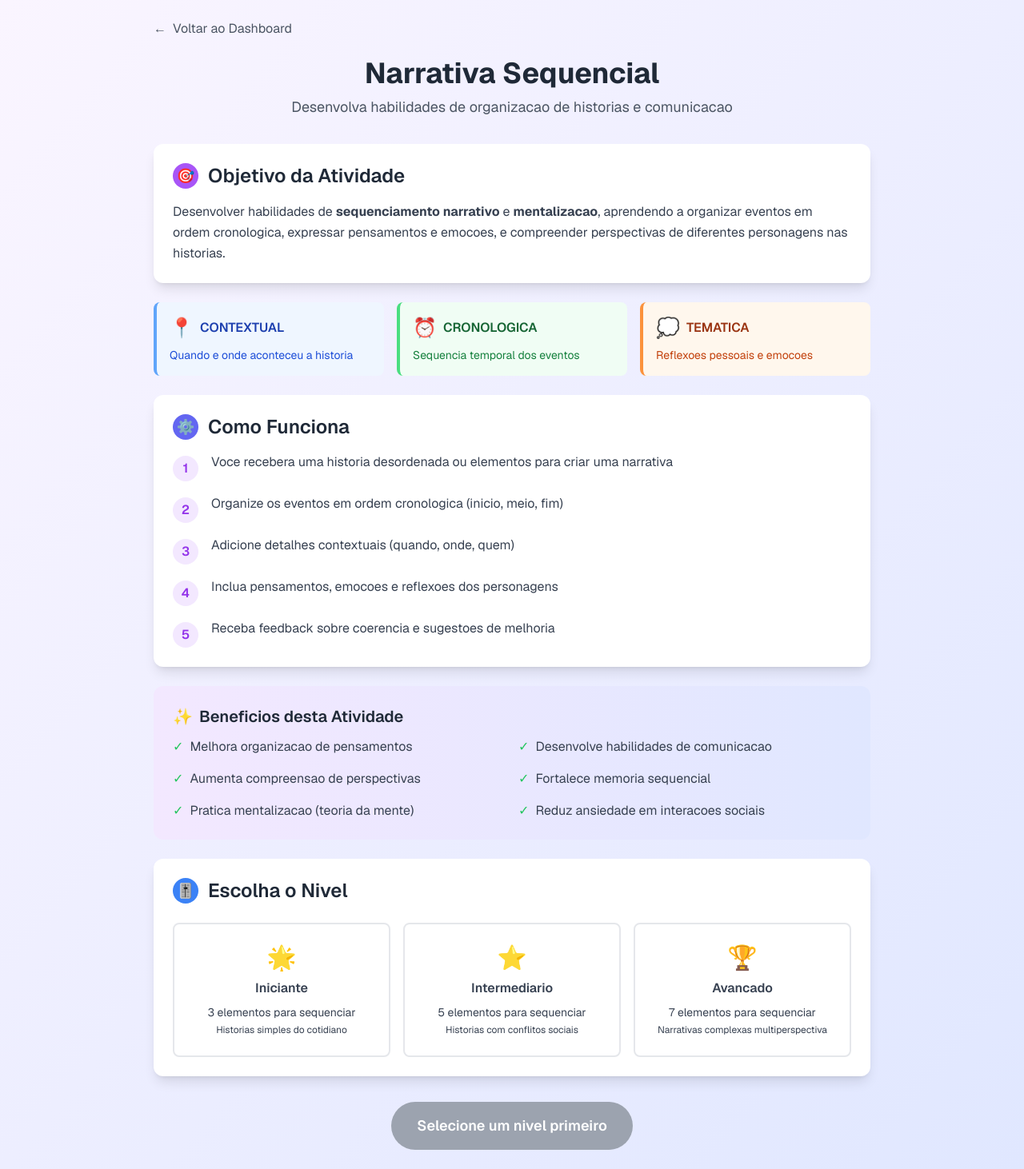
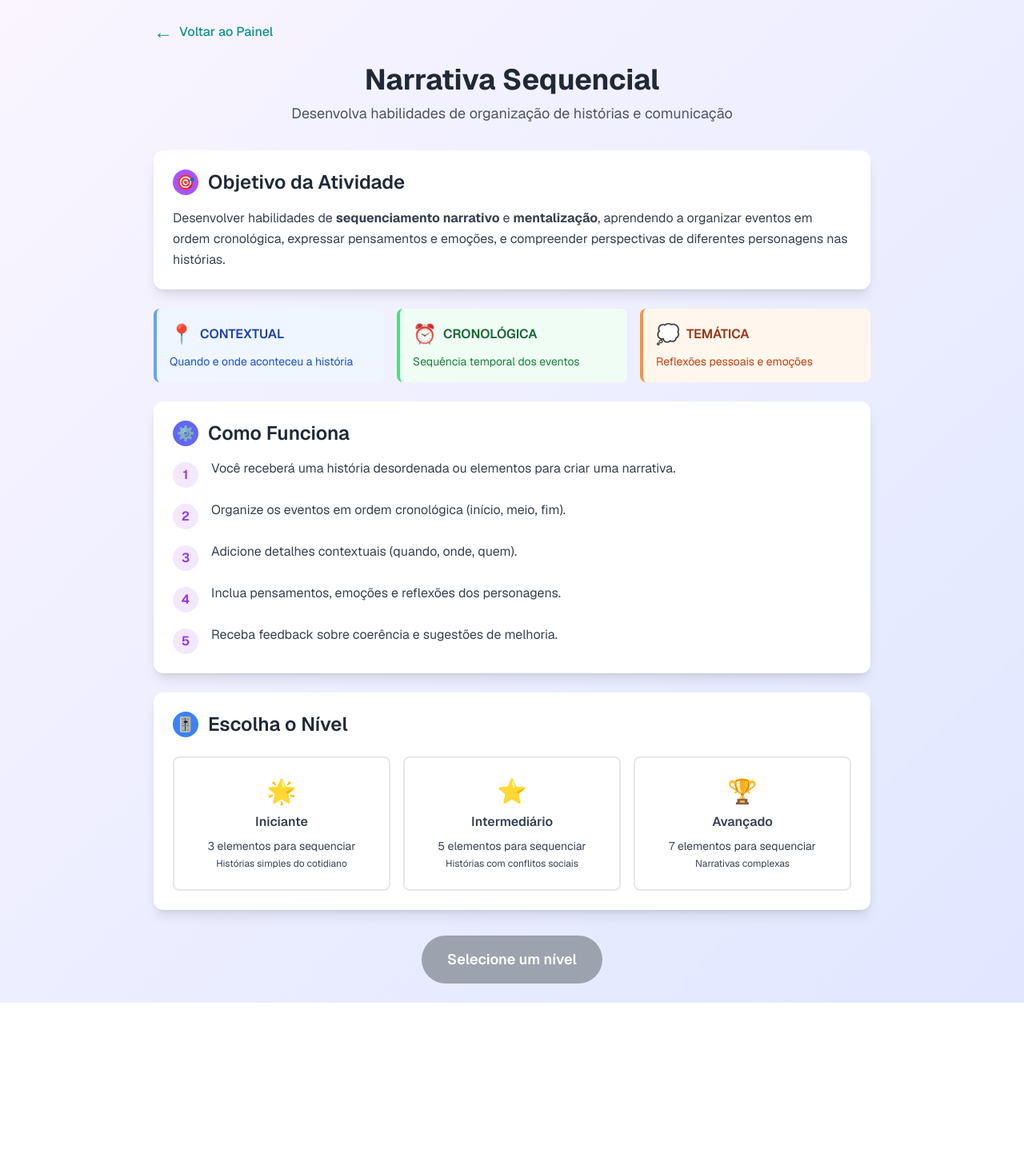
Before and after one commit to ClaudemirWork/teaplus-working, a Next.js app: page /sequential-narrative in a window 1280 px wide. Shown: the whole page at 80% size. After the commit the page ends 1254 px from the top, so only its background shows below. Built offline with nearby package versions, Linux system fonts and the light colour scheme.

Commit message:
Update page.tsx correção do menu voltar na seleção de narrativa sequencial.

```diff
--- a/app/sequential-narrative/page.tsx
+++ b/app/sequential-narrative/page.tsx
@@ -2,6 +2,7 @@
 
 import { useState } from 'react';
 import { useRouter } from 'next/navigation';
+import Link from 'next/link'; // Importado para navegação correta
 
 export default function SequentialNarrative() {
   const router = useRouter();
@@ -16,21 +17,21 @@ export default function SequentialNarrative() {
   return (
     <div className="min-h-screen bg-gradient-to-br from-purple-50 to-indigo-100 p-6">
       <div className="max-w-4xl mx-auto">
-        {/* Botao Voltar - Topo */}
+        {/* Botão Voltar - Corrigido */}
         <div className="mb-6">
-          <button
-            onClick={() => router.push('/combined')}
-            className="flex items-center text-gray-600 hover:text-gray-800 transition-colors"
+          <Link
+            href="/dashboard"
+            className="flex items-center text-teal-600 hover:text-teal-700 transition-colors font-medium"
           >
-            <span className="mr-2">←</span>
-            Voltar ao Dashboard
-          </button>
+            <span className="text-2xl mr-2">←</span>
+            Voltar ao Painel
+          </Link>
         </div>
 
         {/* Header */}
         <div className="text-center mb-8">
           <h1 className="text-4xl font-bold text-gray-800 mb-2">Narrativa Sequencial</h1>
-          <p className="text-lg text-gray-600">Desenvolva habilidades de organizacao de historias e comunicacao</p>
+          <p className="text-lg text-gray-600">Desenvolva habilidades de organização de histórias e comunicação</p>
         </div>
 
         {/* Objetivo da Atividade */}
@@ -42,36 +43,36 @@ export default function SequentialNarrative() {
             <h2 className="text-2xl font-semibold text-gray-800">Objetivo da Atividade</h2>
           </div>
           <p className="text-gray-700 leading-relaxed">
-            Desenvolver habilidades de <strong>sequenciamento narrativo</strong> e <strong>mentalizacao</strong>,
-            aprendendo a organizar eventos em ordem cronologica, expressar pensamentos e emocoes,
-            e compreender perspectivas de diferentes personagens nas historias.
+            Desenvolver habilidades de <strong>sequenciamento narrativo</strong> e <strong>mentalização</strong>,
+            aprendendo a organizar eventos em ordem cronológica, expressar pensamentos e emoções,
+            e compreender perspectivas de diferentes personagens nas histórias.
           </p>
         </div>
 
-        {/* Tres Tipos de Coerencia */}
+        {/* Três Tipos de Coerência */}
         <div className="grid md:grid-cols-3 gap-4 mb-6">
           <div className="bg-blue-50 border-l-4 border-blue-400 p-4 rounded-lg">
             <div className="flex items-center mb-2">
               <span className="text-2xl mr-2">📍</span>
               <h3 className="font-semibold text-blue-800">CONTEXTUAL</h3>
             </div>
-            <p className="text-blue-700 text-sm">Quando e onde aconteceu a historia</p>
+            <p className="text-blue-700 text-sm">Quando e onde aconteceu a história</p>
           </div>
 
           <div className="bg-green-50 border-l-4 border-green-400 p-4 rounded-lg">
             <div className="flex items-center mb-2">
               <span className="text-2xl mr-2">⏰</span>
-              <h3 className="font-semibold text-green-800">CRONOLOGICA</h3>
+              <h3 className="font-semibold text-green-800">CRONOLÓGICA</h3>
             </div>
-            <p className="text-green-700 text-sm">Sequencia temporal dos eventos</p>
+            <p className="text-green-700 text-sm">Sequência temporal dos eventos</p>
           </div>
 
           <div className="bg-orange-50 border-l-4 border-orange-400 p-4 rounded-lg">
             <div className="flex items-center mb-2">
               <span className="text-2xl mr-2">💭</span>
-              <h3 className="font-semibold text-orange-800">TEMATICA</h3>
+              <h3 className="font-semibold text-orange-800">TEMÁTICA</h3>
             </div>
-            <p className="text-orange-700 text-sm">Reflexoes pessoais e emocoes</p>
+            <p className="text-orange-700 text-sm">Reflexões pessoais e emoções</p>
           </div>
         </div>
 
@@ -86,93 +87,45 @@ export default function SequentialNarrative() {
 
           <div className="space-y-4">
             <div className="flex items-start">
-              <div className="w-8 h-8 bg-purple-100 rounded-full flex items-center justify-center mr-4 mt-1">
+              <div className="w-8 h-8 bg-purple-100 rounded-full flex items-center justify-center mr-4 mt-1 flex-shrink-0">
                 <span className="text-purple-600 font-semibold">1</span>
               </div>
-              <div>
-                <p className="text-gray-700">Voce recebera uma historia desordenada ou elementos para criar uma narrativa</p>
-              </div>
+              <p className="text-gray-700">Você receberá uma história desordenada ou elementos para criar uma narrativa.</p>
             </div>
-
             <div className="flex items-start">
-              <div className="w-8 h-8 bg-purple-100 rounded-full flex items-center justify-center mr-4 mt-1">
+              <div className="w-8 h-8 bg-purple-100 rounded-full flex items-center justify-center mr-4 mt-1 flex-shrink-0">
                 <span className="text-purple-600 font-semibold">2</span>
               </div>
-              <div>
-                <p className="text-gray-700">Organize os eventos em ordem cronologica (inicio, meio, fim)</p>
-              </div>
+              <p className="text-gray-700">Organize os eventos em ordem cronológica (início, meio, fim).</p>
             </div>
-
             <div className="flex items-start">
-              <div className="w-8 h-8 bg-purple-100 rounded-full flex items-center justify-center mr-4 mt-1">
+              <div className="w-8 h-8 bg-purple-100 rounded-full flex items-center justify-center mr-4 mt-1 flex-shrink-0">
                 <span className="text-purple-600 font-semibold">3</span>
               </div>
-              <div>
-                <p className="text-gray-700">Adicione detalhes contextuais (quando, onde, quem)</p>
-              </div>
+              <p className="text-gray-700">Adicione detalhes contextuais (quando, onde, quem).</p>
             </div>
-
             <div className="flex items-start">
-              <div className="w-8 h-8 bg-purple-100 rounded-full flex items-center justify-center mr-4 mt-1">
+              <div className="w-8 h-8 bg-purple-100 rounded-full flex items-center justify-center mr-4 mt-1 flex-shrink-0">
                 <span className="text-purple-600 font-semibold">4</span>
               </div>
-              <div>
-                <p className="text-gray-700">Inclua pensamentos, emocoes e reflexoes dos personagens</p>
-              </div>
+              <p className="text-gray-700">Inclua pensamentos, emoções e reflexões dos personagens.</p>
             </div>
-
             <div className="flex items-start">
-              <div className="w-8 h-8 bg-purple-100 rounded-full flex items-center justify-center mr-4 mt-1">
+              <div className="w-8 h-8 bg-purple-100 rounded-full flex items-center justify-center mr-4 mt-1 flex-shrink-0">
                 <span className="text-purple-600 font-semibold">5</span>
               </div>
-              <div>
-                <p className="text-gray-700">Receba feedback sobre coerencia e sugestoes de melhoria</p>
-              </div>
+              <p className="text-gray-700">Receba feedback sobre coerência e sugestões de melhoria.</p>
             </div>
           </div>
         </div>
 
-        {/* Beneficios */}
-        <div className="bg-gradient-to-r from-purple-100 to-indigo-100 rounded-xl p-6 mb-6">
-          <h3 className="text-xl font-semibold text-gray-800 mb-3 flex items-center">
-            <span className="mr-2">✨</span>
-            Beneficios desta Atividade
-          </h3>
-          <div className="grid md:grid-cols-2 gap-4">
-            <div className="flex items-center">
-              <span className="text-green-500 mr-2">✓</span>
-              <span className="text-gray-700">Melhora organizacao de pensamentos</span>
-            </div>
-            <div className="flex items-center">
-              <span className="text-green-500 mr-2">✓</span>
-              <span className="text-gray-700">Desenvolve habilidades de comunicacao</span>
-            </div>
-            <div className="flex items-center">
-              <span className="text-green-500 mr-2">✓</span>
-              <span className="text-gray-700">Aumenta compreensao de perspectivas</span>
-            </div>
-            <div className="flex items-center">
-              <span className="text-green-500 mr-2">✓</span>
-              <span className="text-gray-700">Fortalece memoria sequencial</span>
-            </div>
-            <div className="flex items-center">
-              <span className="text-green-500 mr-2">✓</span>
-              <span className="text-gray-700">Pratica mentalizacao (teoria da mente)</span>
-            </div>
-            <div className="flex items-center">
-              <span className="text-green-500 mr-2">✓</span>
-              <span className="text-gray-700">Reduz ansiedade em interacoes sociais</span>
-            </div>
-          </div>
-        </div>
-
-        {/* Escolha o Nivel */}
+        {/* Escolha o Nível */}
         <div className="bg-white rounded-xl shadow-lg p-6 mb-8">
           <div className="flex items-center mb-6">
             <div className="w-8 h-8 bg-blue-500 rounded-full flex items-center justify-center mr-3">
               <span className="text-white text-lg">🎚️</span>
             </div>
-            <h2 className="text-2xl font-semibold text-gray-800">Escolha o Nivel</h2>
+            <h2 className="text-2xl font-semibold text-gray-800">Escolha o Nível</h2>
           </div>
 
           <div className="grid md:grid-cols-3 gap-4">
@@ -180,7 +133,7 @@ export default function SequentialNarrative() {
               onClick={() => setSelectedLevel('beginner')}
               className={`p-6 rounded-lg border-2 transition-all ${
                 selectedLevel === 'beginner'
-                  ? 'border-blue-500 bg-blue-50 text-blue-700'
+                  ? 'border-blue-500 bg-blue-50 text-blue-700 shadow-lg'
                   : 'border-gray-200 hover:border-blue-300 text-gray-700'
               }`}
             >
@@ -188,7 +141,7 @@ export default function SequentialNarrative() {
                 <div className="text-3xl mb-2">🌟</div>
                 <h3 className="font-semibold mb-2">Iniciante</h3>
                 <p className="text-sm">3 elementos para sequenciar</p>
-                <p className="text-xs mt-1">Historias simples do cotidiano</p>
+                <p className="text-xs mt-1">Histórias simples do cotidiano</p>
               </div>
             </button>
 
@@ -196,15 +149,15 @@ export default function SequentialNarrative() {
               onClick={() => setSelectedLevel('intermediate')}
               className={`p-6 rounded-lg border-2 transition-all ${
                 selectedLevel === 'intermediate'
-                  ? 'border-orange-500 bg-orange-50 text-orange-700'
+                  ? 'border-orange-500 bg-orange-50 text-orange-700 shadow-lg'
                   : 'border-gray-200 hover:border-orange-300 text-gray-700'
               }`}
             >
               <div className="text-center">
                 <div className="text-3xl mb-2">⭐</div>
-                <h3 className="font-semibold mb-2">Intermediario</h3>
+                <h3 className="font-semibold mb-2">Intermediário</h3>
                 <p className="text-sm">5 elementos para sequenciar</p>
-                <p className="text-xs mt-1">Historias com conflitos sociais</p>
+                <p className="text-xs mt-1">Histórias com conflitos sociais</p>
               </div>
             </button>
 
@@ -212,21 +165,21 @@ export default function SequentialNarrative() {
               onClick={() => setSelectedLevel('advanced')}
               className={`p-6 rounded-lg border-2 transition-all ${
                 selectedLevel === 'advanced'
-                  ? 'border-purple-500 bg-purple-50 text-purple-700'
+                  ? 'border-purple-500 bg-purple-50 text-purple-700 shadow-lg'
                   : 'border-gray-200 hover:border-purple-300 text-gray-700'
               }`}
             >
               <div className="text-center">
                 <div className="text-3xl mb-2">🏆</div>
-                <h3 className="font-semibold mb-2">Avancado</h3>
+                <h3 className="font-semibold mb-2">Avançado</h3>
                 <p className="text-sm">7 elementos para sequenciar</p>
-                <p className="text-xs mt-1">Narrativas complexas multiperspectiva</p>
+                <p className="text-xs mt-1">Narrativas complexas</p>
               </div>
             </button>
           </div>
         </div>
 
-        {/* Botao Iniciar */}
+        {/* Botão Iniciar */}
         <div className="text-center">
           <button
             onClick={handleStartActivity}
@@ -237,7 +190,7 @@ export default function SequentialNarrative() {
                 : 'bg-gray-400 cursor-not-allowed'
             }`}
           >
-            {selectedLevel ? '▶ Iniciar Atividade de Narrativa' : 'Selecione um nivel primeiro'}
+            {selectedLevel ? '▶ Iniciar Atividade' : 'Selecione um nível'}
           </button>
         </div>
       </div>
```
